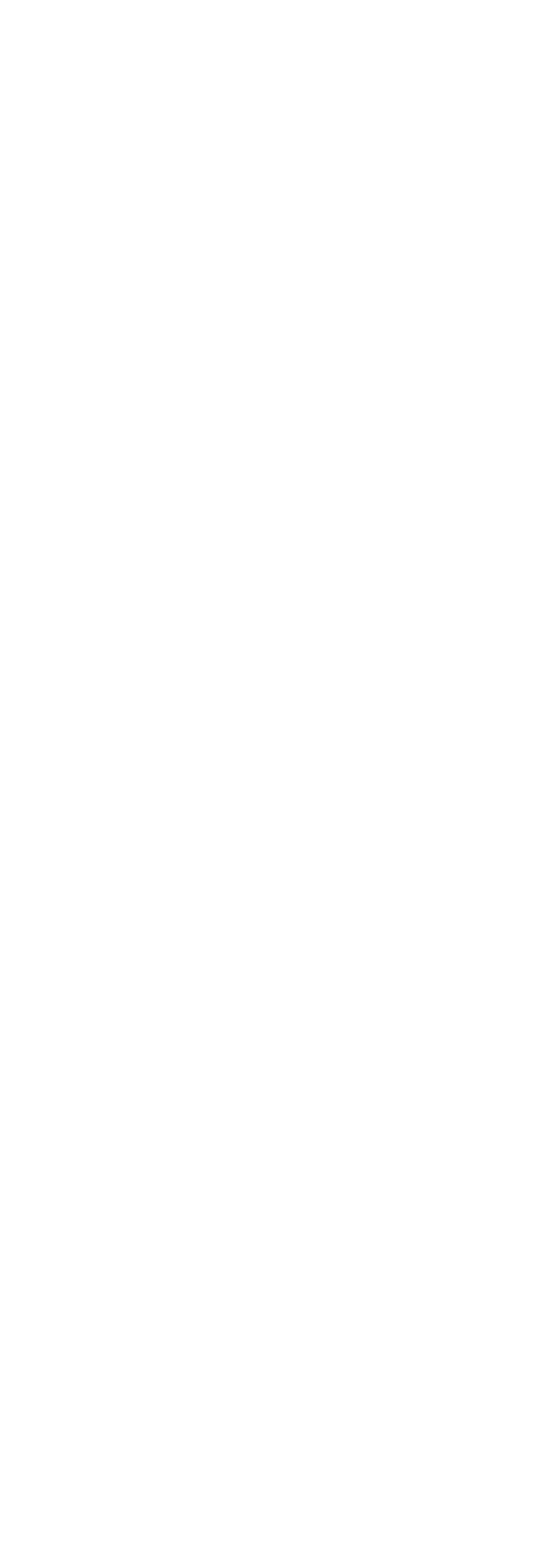
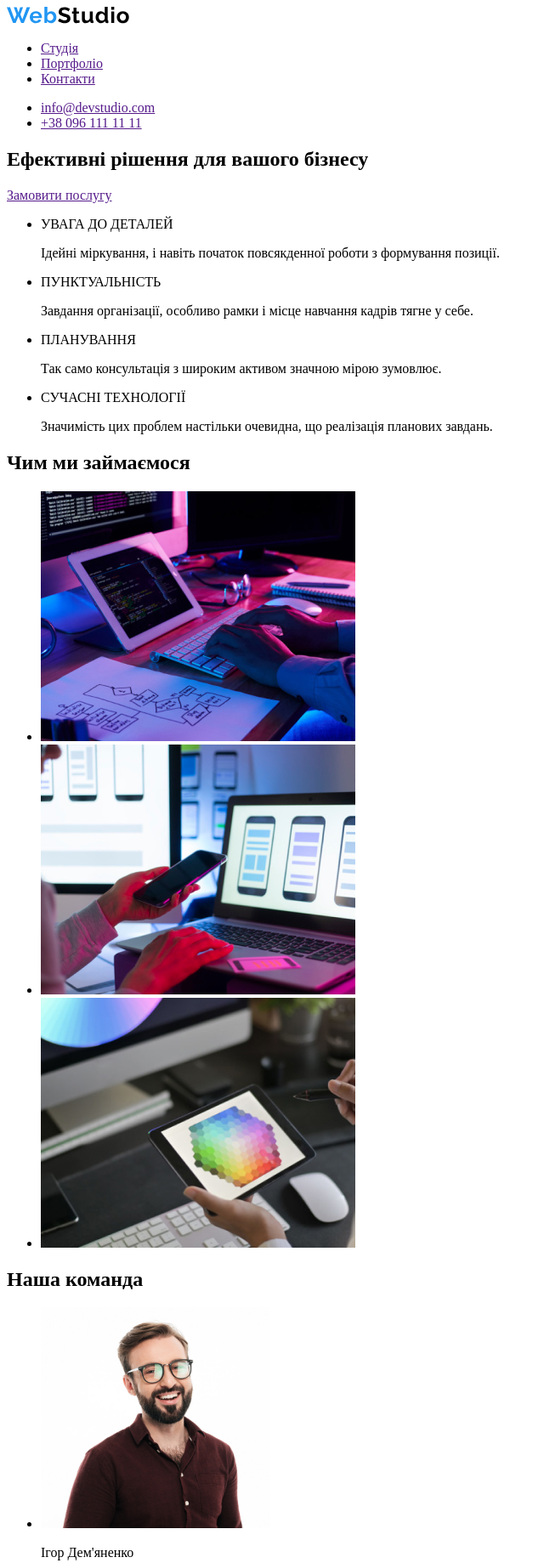
Before and after one commit to TheDystyle/lessons_html_css, a plain HTML site: page index.html in a window 1280 px wide. Shown: the top 1839 px of the page at 85% size, without its empty margins (0-640 px from the left). Before the commit the page ends 800 px from the top, so only its background shows below. Drawn offline with Linux system fonts and the light colour scheme.

Commit message:
html_90%

```diff
--- a/index.html
+++ b/index.html
@@ -6,6 +6,93 @@
   <title>Document</title>
 </head>
 <body>
+  <header class="">
+    <nav>
+      <a href="/">
+        <img src="./img/logo.svg" alt="">
+      </a>
+
+      <ul>
+        <li><a href="">Студія</a></li>
+        <li><a href="">Портфоліо</a></li>
+        <li><a href="">Контакти</a></li>
+      </ul>
+
+      <ul>
+        <li><a href="">info@devstudio.com</a></li>
+        <li><a href="">+38 096 111 11 11</a></li>
+      </ul>
+    </nav>
+  </header>
+  <main>
+    <section>
+      <h1>Ефективні рішення для вашого бізнесу</h1>
+      <a href="">Замовити послугу</a>
+    </section>
+
+    <section>
+      <ul>
+        <li>
+          <p>УВАГА ДО ДЕТАЛЕЙ</p>
+          <p>Ідейні міркування, і навіть початок повсякденної роботи з формування позиції.</p>
+        </li>
+        <li>
+          <p>ПУНКТУАЛЬНІСТЬ</p>
+          <p>Завдання організації, особливо рамки і місце навчання кадрів тягне у себе.</p>
+        </li>
+        <li>
+          <p>ПЛАНУВАННЯ</p>
+          <p>Так само консультація з широким активом значною мірою зумовлює.</p>
+        </li>
+        <li>
+          <p>СУЧАСНІ ТЕХНОЛОГІЇ</p>
+          <p>Значимість цих проблем настільки очевидна, що реалізація планових завдань.</p>
+        </li>
+      </ul>
+      <h2>Чим ми займаємося</h2>
+      <ul>
+        <li><img src="/img/work1.jpg" alt=""></li>
+        <li><img src="/img/work2.jpg" alt=""></li>
+        <li><img src="/img/work3.jpg" alt=""></li>
+      </ul>
+    </section>
+    <section>
+      <h2>Наша команда</h2>
+      <ul>
+        <li>
+          <img src="/img/team1.jpg" width="270" alt="">
+          <p>Ігор Дем'яненко</p>
+          <p>Product Designer</p>
+        </li>
+        <li>
+          <img src="/img/team2.jpg" width="270" alt="">
+          <p>Ольга Рєпіна</p>
+          <p>Frontend Developer</p>
+        </li>
+        <li>
+          <img src="/img/team3.jpg" width="270" alt="">
+          <p>Микола Тарасов</p>
+          <p>Marketing</p>
+        </li>
+        <li>
+          <img src="/img/team4.jpg" width="270" alt="">
+          <p>Михайло Єрмаков</p>
+          <p>UI Designer</p>
+        </li>
+      </ul>
+    </section>
+  </main>
+
+  <footer>
+    <a href="/">
+      <img src="./img/logo.svg" alt="">
+    </a>
+    <ul>
+      <li>м. Київ, пр-т Лесі Українки, 26</li>
+      <li>info@devstudio.com</li>
+      <li>+38 096 111 11 11</li>
+    </ul>
+  </footer>
 
 </body>
 </html>
```
Also changed, not shown: img/logo.svg (added), img/team1.jpg (added), img/team2.jpg (added), img/team3.jpg (added), img/team4.jpg (added), img/work1.jpg (added), img/work2.jpg (added), img/work3.jpg (added).
